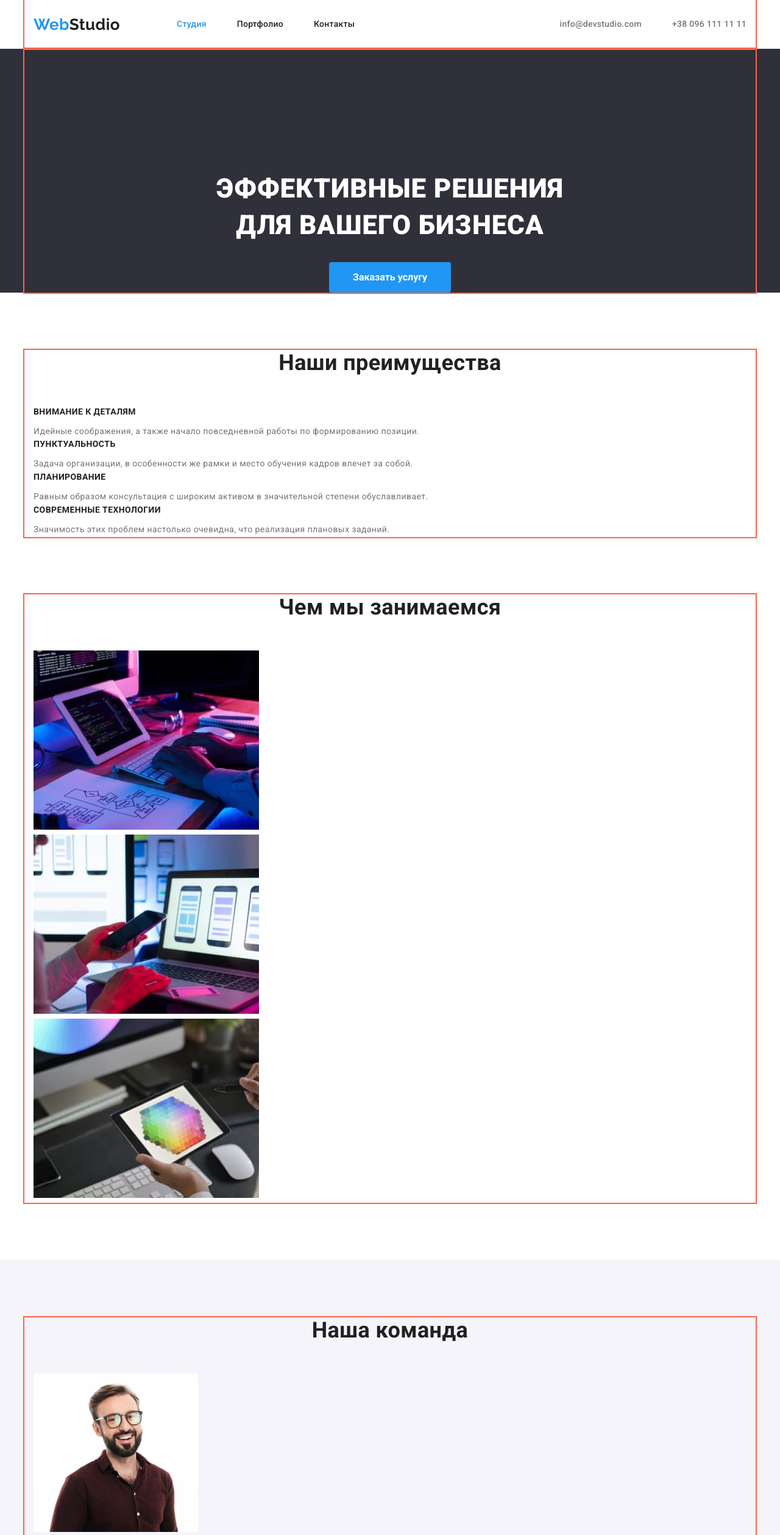
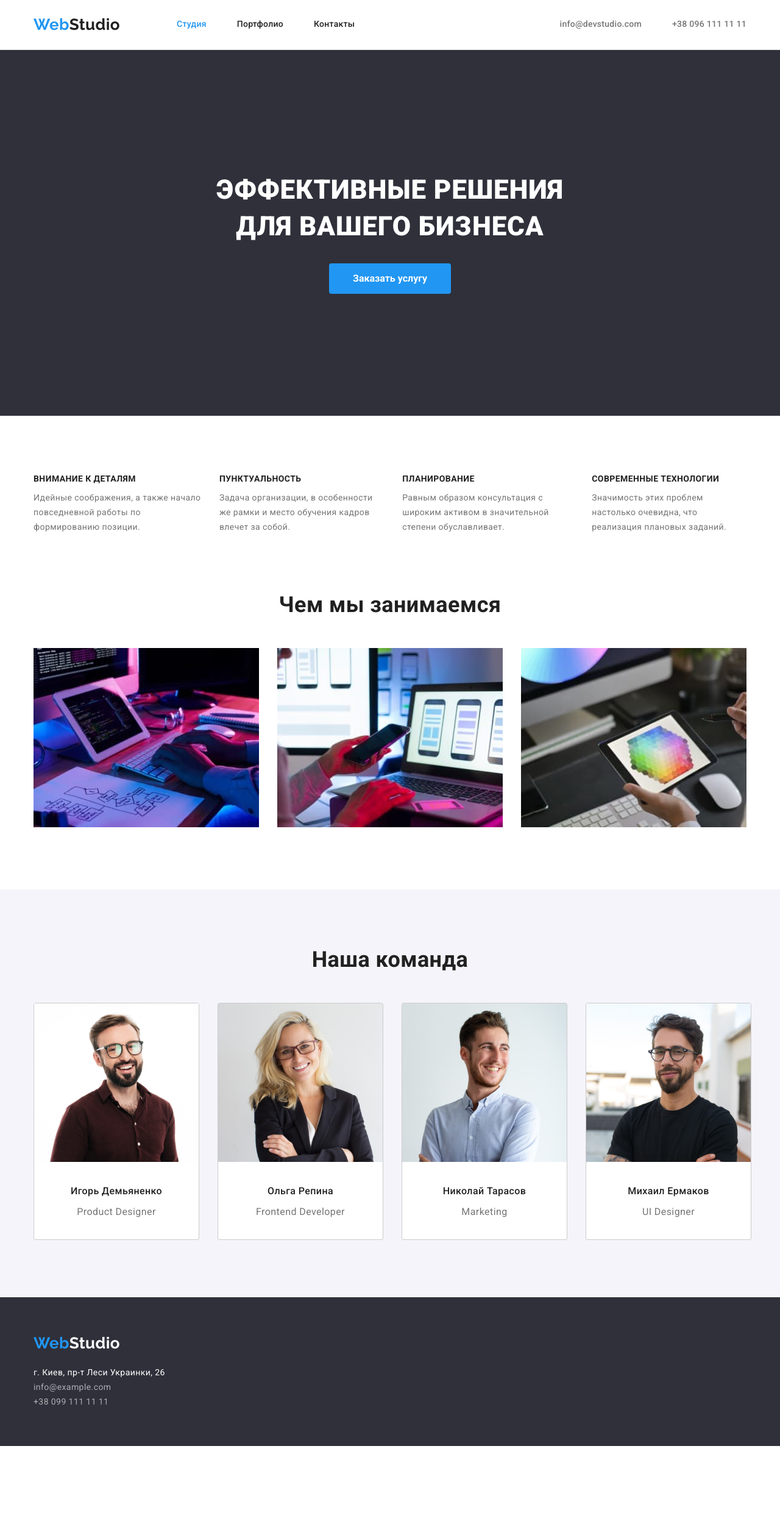
Before and after one commit to VadymDenysiuk/goit-markup-hw-03, a plain HTML site: page index.html in a window 1280 px wide. Shown: the top 2518 px of the page at 61% size. After the commit the page ends 2372 px from the top, so only its background shows below. Drawn offline with nearby package versions, Linux system fonts and the light colour scheme.

Commit message:
Добавляет позиционирование и отступы

```diff
--- a/css/style.css
+++ b/css/style.css
@@ -6,6 +6,8 @@
   --secondary-bg-color: #2f303a;
   --grey-bg-color: #f5f4fa;
   --footer-text-color: rgba(255, 255, 255, 0.6);
+  --team-line-color: rgba(0, 0, 0, 0.2);
+  --works-line-color: #eeeeee;
 }
 h1,
 h2,
@@ -36,6 +38,8 @@ body {
 }
 /*logo*/
 .logo {
+  padding-top: 25px;
+  padding-bottom: 25px;
   color: var(--accent-color);
   font-family: Raleway;
   font-size: 26px;
@@ -46,6 +50,35 @@ body {
   color: var(--title-text-color);
 }
 /*header*/
+.page-header {
+  border-bottom: 1px solid #ececec;
+}
+.main-nav {
+  display: flex;
+  align-items: center;
+}
+
+.site-nav {
+  display: flex;
+  margin-left: 93px;
+}
+.site-nav .item + .item {
+  margin-left: 50px;
+}
+
+.secondary-nav {
+  display: flex;
+  align-items: center;
+}
+
+.address-header {
+  display: flex;
+  margin-left: auto;
+}
+.address-header .item + .item {
+  margin-left: 50px;
+}
+
 .site-nav .link {
   display: block;
   padding-top: 32px;
@@ -57,8 +90,8 @@ body {
 }
 .address-header .link {
   display: block;
-  /*padding-top: 32px;*/
-  /*padding-bottom: 32px;*/
+  padding-top: 32px;
+  padding-bottom: 32px;
   color: var(--primary-text-color);
   letter-spacing: 0.02em;
   font-weight: 500;
@@ -76,10 +109,9 @@ body {
 .container {
   margin-left: auto;
   margin-right: auto;
-  width: 1200px;
   padding-left: 15px;
   padding-right: 15px;
-  outline: 2px solid tomato;
+  width: 1200px;
 }
 .section {
   padding-top: 94px;
@@ -90,22 +122,24 @@ body {
 
 /*hero*/
 .hero {
+  padding-bottom: 200px;
   background-color: var(--secondary-bg-color);
   letter-spacing: 0.06em;
-  /*height: 600px;*/
 }
 .hero-title {
+  margin-bottom: 30px;
+  padding-top: 200px;
   color: var(--primary-white-color);
   font-weight: 900;
   font-size: 44px;
   line-height: 1.36;
   text-align: center;
   text-transform: uppercase;
-  margin-bottom: 30px;
-  padding-top: 200px;
 }
 
 .button-hero {
+  display: block;
+  margin: 0 auto;
   border-radius: 4px;
   padding: 10px 32px;
   text-align: center;
@@ -118,8 +152,8 @@ body {
   line-height: 1.87;
   cursor: pointer;
   border: none;
-  display: block;
-  margin: 0 auto;
+
+  /*box-shadow: 0px 4px 4px rgba(0, 0, 0, 0.25); Пока не надо */
 }
 /* Пока не надо */
 /* .button-hero:hover,
@@ -129,43 +163,68 @@ body {
 } */
 /*section*/
 .section .section-title {
+  text-align: center;
+  margin-bottom: 50px;
   color: var(--title-text-color);
   font-size: 36px;
   line-height: 1.17;
-  text-align: center;
-  padding-bottom: 50px;
 }
 /*features*/
+.title-features {
+  display: none;
+}
 .features .title {
+  margin-bottom: 10px;
   color: var(--title-text-color);
   font-size: 14px;
   line-height: 1.42;
   text-transform: uppercase;
-  padding-bottom: 10px;
 }
-/*.features .text {
-}*/
+.features {
+  display: flex;
+}
+.features .item + .item {
+  margin-left: 30px;
+}
+/*doing*/
 .section-doing {
   padding-top: 0;
+}
+.doing-list {
+  display: flex;
+}
+.doing-list .item + .item {
+  margin-left: 30px;
 }
 /*team*/
 .section-team {
   background-color: var(--grey-bg-color);
 }
 .team .teammate {
+  text-align: center;
+  margin-top: 30px;
   color: var(--title-text-color);
   font-weight: 500;
   font-size: 16px;
   line-height: 1.19;
+}
+.team .position {
+  margin-top: 10px;
+  padding-bottom: 30px;
   text-align: center;
-  padding-top: 30px;
-  padding-bottom: 10px;
-}
-
-.team .position {
   font-size: 16px;
   line-height: 1.88;
-  text-align: center;
+}
+.team {
+  display: flex;
+}
+.team .item + .item {
+  margin-left: 30px;
+}
+.team .item {
+  background-color: #ffffff;
+  border: 1px solid var(--team-line-color);
+  border-radius: 4px;
 }
 /* footer */
 .footer {
@@ -174,9 +233,11 @@ body {
 .footer .logo {
   display: inline-block;
   padding-top: 60px;
-  padding-bottom: 20px;
+  padding-bottom: 0;
 }
 .address-footer {
+  margin-top: 20px;
+  padding-bottom: 60px;
   font-style: normal;
 }
 
@@ -186,13 +247,23 @@ body {
 }
 .address-footer .link {
   color: var(--footer-text-color);
+  margin-top: 9px;
 }
 
 /*portfolio*/
+.portfolio-title {
+  display: none;
+}
+.button-portfolio {
+  display: flex;
+  justify-content: center;
+  margin-bottom: 50px;
+}
+
 .button-portfolio .btn {
   border-radius: 4px;
   padding: 6px 22px;
-  display: inline-block;
+  text-align: center;
   min-width: 73px;
   font-family: inherit;
   background-color: var(--grey-bg-color);
@@ -202,7 +273,9 @@ body {
   line-height: 1.62;
   cursor: pointer;
   border: none;
-  text-align: center;
+}
+.button-portfolio .item + .item {
+  margin-left: 8px;
 }
 .button-portfolio .first-btn {
   background-color: var(--accent-color);
@@ -214,62 +287,29 @@ body {
   color: var(--primary-white-color);
 }
 .works .work-name {
+  margin-top: 20px;
+  padding-left: 24px;
   font-size: 18px;
   line-height: 2;
   letter-spacing: 0.06em;
   color: var(--title-text-color);
-  padding-top: 20px;
-  padding-bottom: 4px;
 }
 .works .department {
+  margin-top: 4px;
+  padding-left: 24px;
+  padding-bottom: 20px;
   font-size: 16px;
   line-height: 1.87;
-}
-.address-footer {
-  padding-bottom: 60px;
-}
-.main-nav {
-  display: flex;
-  align-items: center;
-}
-/*nav {*/
-/*    display: flex;*/
-/*}*/
-.site-nav {
-  display: flex;
-  margin-left: 93px;
-}
-/*.site-nav .item {*/
-/*    margin-right: 50px;*/
-/*}*/
-.sec-nav {
-  display: flex;
-  align-items: center;
-}
-
-.site-nav .item + .item {
-  margin-left: 50px;
-}
-
-.address-header {
-  display: flex;
-  margin-left: auto;
-}
-.address-header .item + .item {
-  margin-left: 50px;
 }
 .works {
   display: flex;
   flex-wrap: wrap;
+  margin-right: -30px;
+  margin-bottom: -30px;
 }
 .works .item {
-  width: calc((100% - 60px) / 3);
+  width: calc((100% - 90px) / 3);
   margin-right: 30px;
   margin-bottom: 30px;
+  border: 1px solid var(--works-line-color);
 }
-.works .item:nth-child(3n) {
-  margin-right: 0;
-}
-.works .item:nth-last-child(-n + 3) {
-  margin-bottom: 0;
-}
--- a/index.html
+++ b/index.html
@@ -13,7 +13,7 @@
     <!--Шапка сайта-->
     <header class="page-header">
       <div class="container main-nav">
-        <nav class="sec-nav">
+        <nav class="secondary-nav">
           <a href="./index.html" class="logo link">Web<span class="logo-header">Studio</span></a>
           <ul class="site-nav">
             <li class="item">
@@ -47,21 +47,21 @@
       <!--Преимущества-->
       <section class="section">
         <div class="container">
-          <h2 class="section-title">Наши преимущества</h2>
+          <h2 class="section-title title-features">Наши преимущества</h2>
           <ul class="features">
-            <li>
+            <li class="item">
               <h3 class="title">Внимание к деталям</h3>
               <p class="text">Идейные соображения, а также начало повседневной работы по формированию позиции.</p>
             </li>
-            <li>
+            <li class="item">
               <h3 class="title">Пунктуальность</h3>
               <p class="text">Задача организации, в особенности же рамки и место обучения кадров влечет за собой.</p>
             </li>
-            <li>
+            <li class="item">
               <h3 class="title">Планирование</h3>
               <p class="text">Равным образом консультация с широким активом в значительной степени обуславливает.</p>
             </li>
-            <li>
+            <li class="item">
               <h3 class="title">Современные технологии</h3>
               <p class="text">Значимость этих проблем настолько очевидна, что реализация плановых заданий.</p>
             </li>
@@ -72,14 +72,14 @@
       <section class="section section-doing">
         <div class="container">
           <h2 class="section-title">Чем мы занимаемся</h2>
-          <ul>
-            <li>
+          <ul class="doing-list">
+            <li class="item">
               <img src="./images/do-1.jpg" alt="Работа с компьютером" width="370" />
             </li>
-            <li>
+            <li class="item">
               <img src="./images/do-2.jpg" alt="Работа с телефоном" width="370" />
             </li>
-            <li>
+            <li class="item">
               <img src="./images/do-3.jpg" alt="Работа с дизайном" width="370" />
             </li>
           </ul>
@@ -90,22 +90,22 @@
         <div class="container">
           <h2 class="section-title">Наша команда</h2>
           <ul class="team">
-            <li>
+            <li class="item">
               <img src="./images/team-1.jpg" alt="Член команды" width="270" />
               <h3 class="teammate">Игорь Демьяненко</h3>
               <p class="position">Product Designer</p>
             </li>
-            <li>
+            <li class="item">
               <img src="./images/team-2.jpg" alt="Член команды" width="270" />
               <h3 class="teammate">Ольга Репина</h3>
               <p class="position">Frontend Developer</p>
             </li>
-            <li>
+            <li class="item">
               <img src="./images/team-3.jpg" alt="Член команды" width="270" />
               <h3 class="teammate">Николай Тарасов</h3>
               <p class="position">Marketing</p>
             </li>
-            <li>
+            <li class="item">
               <img src="./images/team-4.jpg" alt="Член команды" width="270" />
               <h3 class="teammate">Михаил Ермаков</h3>
               <p class="position">UI Designer</p>
```
Also changed, not shown: portfolio.html (+7 -7 lines).
